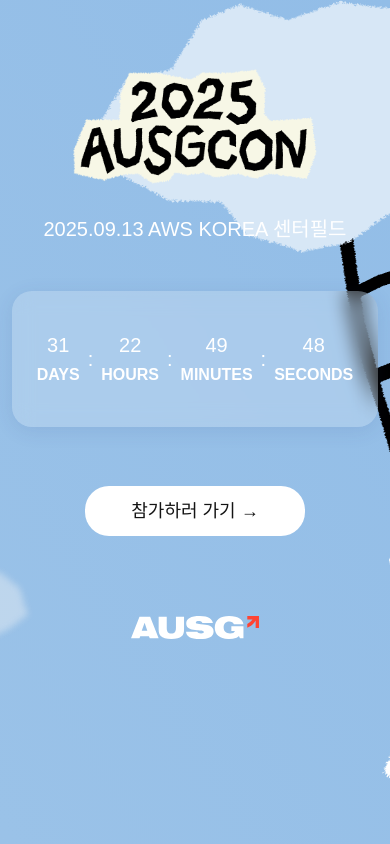
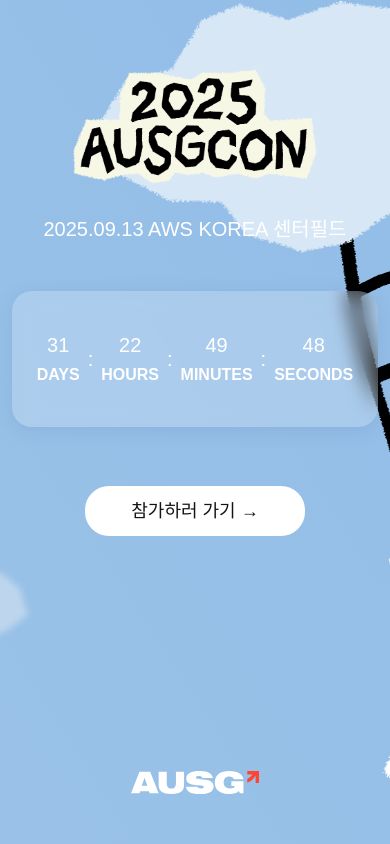
Before and after one commit to AUSG/ausgcon2025, a Next.js app: page / in a window 390 px wide. Shown: the top 844 px of the page. Built offline with nearby package versions, Linux system fonts and the light colour scheme; a web font is replaced by a local one.

Commit message:
fix : 로고위치변경

```diff
--- a/src/components/main/MainSection.tsx
+++ b/src/components/main/MainSection.tsx
@@ -8,7 +8,7 @@
         src="/image/main_bg.svg"
         className="absolute left-1/2 -z-10 h-full -translate-x-1/2 object-cover"
       />
-      <div className="flex w-full flex-col items-center pt-[69px]">
+      <div className="flex h-full w-full flex-col items-center pt-[69px]">
         <div className="w-full px-3 lg:max-w-[978px]">
           <h1 className="mb-[31.31px] flex justify-center">
             <img
@@ -37,12 +37,12 @@
               </p>
             </Link>
           </div>
-          <div className="flex items-center justify-center pb-[50px]">
-            <img
-              src="/image/ausg_logo.svg"
-              className="h-auto w-[128px] lg:w-[167px]"
-            />
-          </div>
+        </div>
+        <div className="flex h-full items-end justify-end pb-[50px]">
+          <img
+            src="/image/ausg_logo.svg"
+            className="h-auto w-[128px] lg:w-[167px]"
+          />
         </div>
       </div>
     </section>
```
